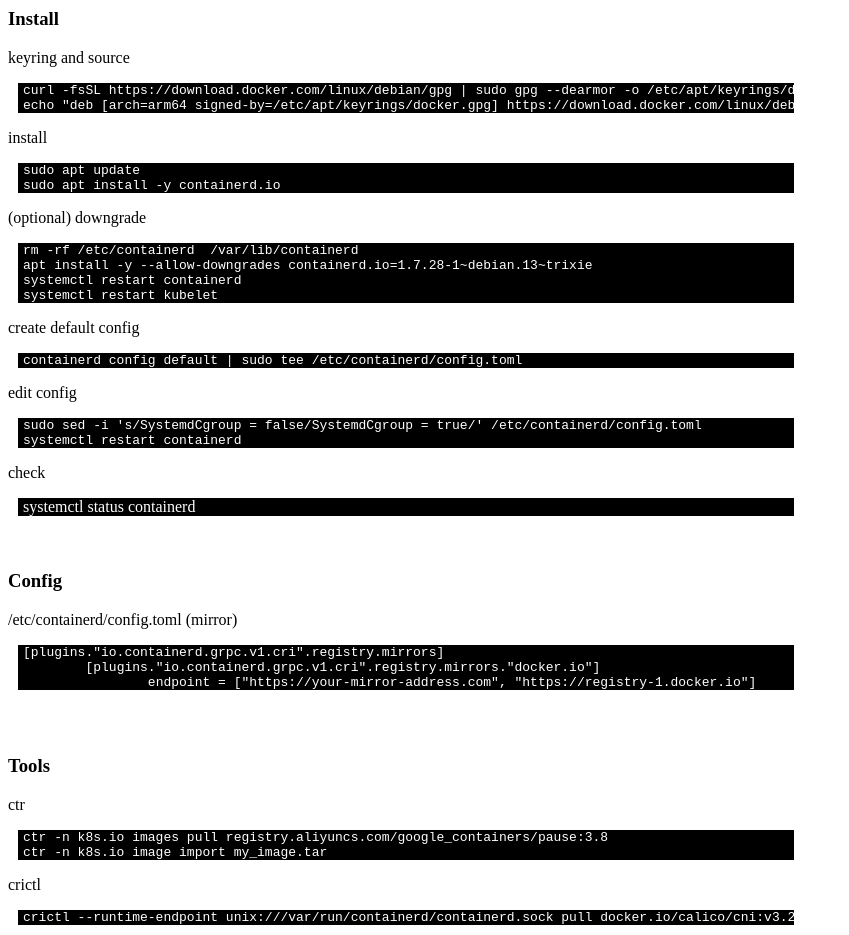
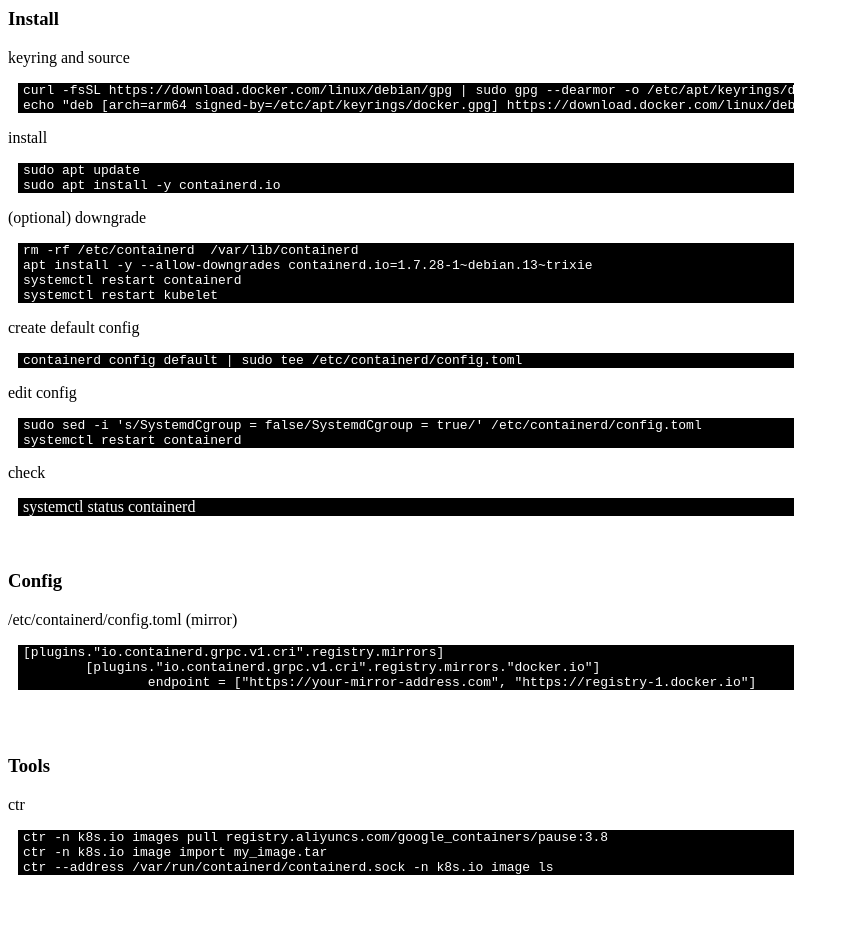
Before and after one commit to czarsir/sir, a Jekyll site: the page built from _posts/system/middleware/2026-06-04-k8s_containerd.html, in a window 1280 px wide. Shown: the whole page, without its empty margins (0-849 px from the left). Built offline with Jekyll 4.4.1, drawn with Linux system fonts in a browser that asks for light colours; after the commit the page ends 900 px from its top, so only the background shows below that.

Commit message:
[k8s] update

```diff
--- a/_posts/system/middleware/2026-05-25-k8s_cmd.html
+++ b/_posts/system/middleware/2026-05-25-k8s_cmd.html
@@ -132,6 +132,10 @@ kubectl delete node mynode
 
 <br><br>
 <h3>Utility</h3>
+<p>CRI tool: crictl</p>
+<div class="cmd">
+crictl --runtime-endpoint unix:///var/run/containerd/containerd.sock pull docker.io/calico/cni:v3.27.0
+</div>
 <p>check usage</p>
 <div class="cmd">kubectl top nodes</div>
 <div class="cmd">kubectl top pods --all-namespaces</div>
--- a/_posts/system/middleware/2026-06-04-k8s_containerd.html
+++ b/_posts/system/middleware/2026-06-04-k8s_containerd.html
@@ -61,8 +61,5 @@ systemctl restart containerd
 <pre class="cmd">
 ctr -n k8s.io images pull registry.aliyuncs.com/google_containers/pause:3.8
 ctr -n k8s.io image import my_image.tar
+ctr --address /var/run/containerd/containerd.sock -n k8s.io image ls
 </pre>
-<p>crictl</p>
-<pre class="cmd">
-crictl --runtime-endpoint unix:///var/run/containerd/containerd.sock pull docker.io/calico/cni:v3.27.0
-</pre>
```
